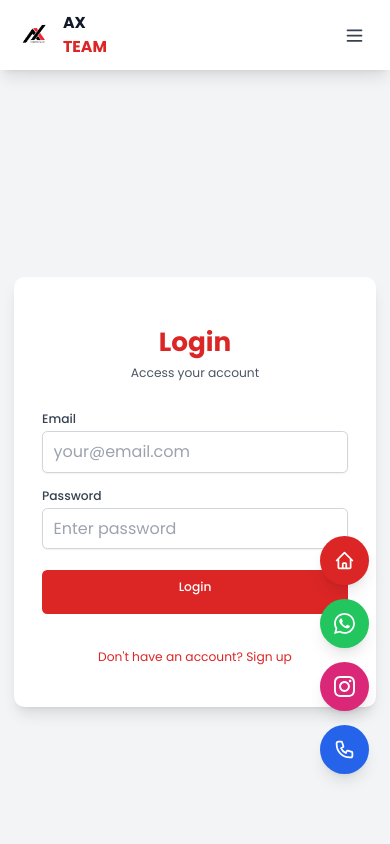
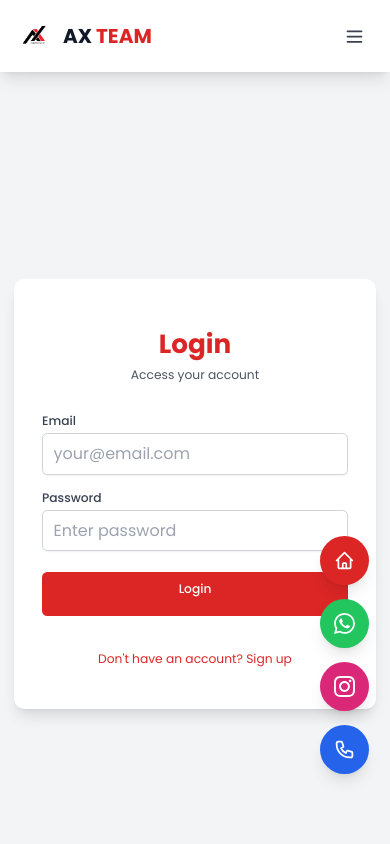
Before and after one commit to pavanpyata9-axteams/axteam-frontend-new, a React (Vite) app: page /login in a window 390 px wide. Shown: the top 844 px of the page. Built offline with nearby package versions, Linux system fonts and the light colour scheme.

Commit message:
Update MobileNavbar.jsx

```diff
--- a/src/components/mobile/MobileNavbar.jsx
+++ b/src/components/mobile/MobileNavbar.jsx
@@ -47,8 +47,8 @@ const MobileNavbar = () => {
   }, [isMenuOpen]);
 
   return (
-    <nav className="bg-white shadow-lg sticky top-0 z-50 mobile-nav-container">
-      <div className="px-4 py-3">
+    <nav className="bg-white shadow-lg sticky top-0 z-50 mobile-nav-container" style={{ paddingTop: 'env(safe-area-inset-top)' }}>
+      <div className="px-4 py-4">
         <div className="flex justify-between items-center">
           {/* Logo - Enhanced for mobile */}
           <Link to="/" className="flex items-center space-x-2">
@@ -57,9 +57,16 @@ const MobileNavbar = () => {
               alt="AX Team"
               className="h-12 w-auto object-contain"
             />
-            <div className="flex flex-col leading-none">
-              <span className="text-lg font-bold text-gray-900">AX</span>
-              <span className="text-lg font-bold text-red-600">TEAM</span>
+            <div className="brand-text" style={{
+              display: 'flex',
+              alignItems: 'center',
+              gap: '4px',
+              fontSize: '20px',
+              fontWeight: '700',
+              lineHeight: '1'
+            }}>
+              <span className="text-gray-900">AX</span>
+              <span className="text-red-600">TEAM</span>
             </div>
           </Link>
 
@@ -101,7 +108,7 @@ const MobileNavbar = () => {
         isMenuOpen ? 'max-h-[500px] opacity-100' : 'max-h-0 opacity-0'
       }`}>
         <div className="bg-gray-50 border-t border-gray-200">
-          <div className="px-4 py-3 space-y-2">
+          <div className="px-4 py-4 space-y-3">
             {navLinks.map((link) => (
               <Link
                 key={link.path}
```
